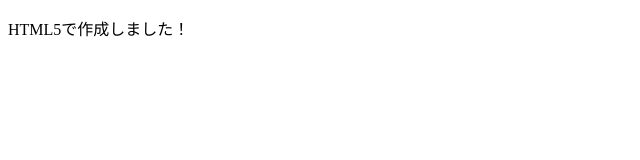
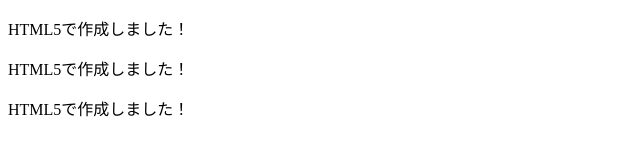
Before and after one commit to taitan89/taitan89.github.io, a plain HTML site: page index.html in a window 1280 px wide. Shown: the whole page, without its empty margins (0-640 px from the left). Drawn offline with Linux system fonts and the light colour scheme.

Commit message:
second commit

```diff
--- a/index.html
+++ b/index.html
@@ -6,5 +6,7 @@
     </head>
     <body>
     <p>HTML5で作成しました！</p>
+    <p>HTML5で作成しました！</p>
+    <p>HTML5で作成しました！</p>
     </body>
 </html>
```
